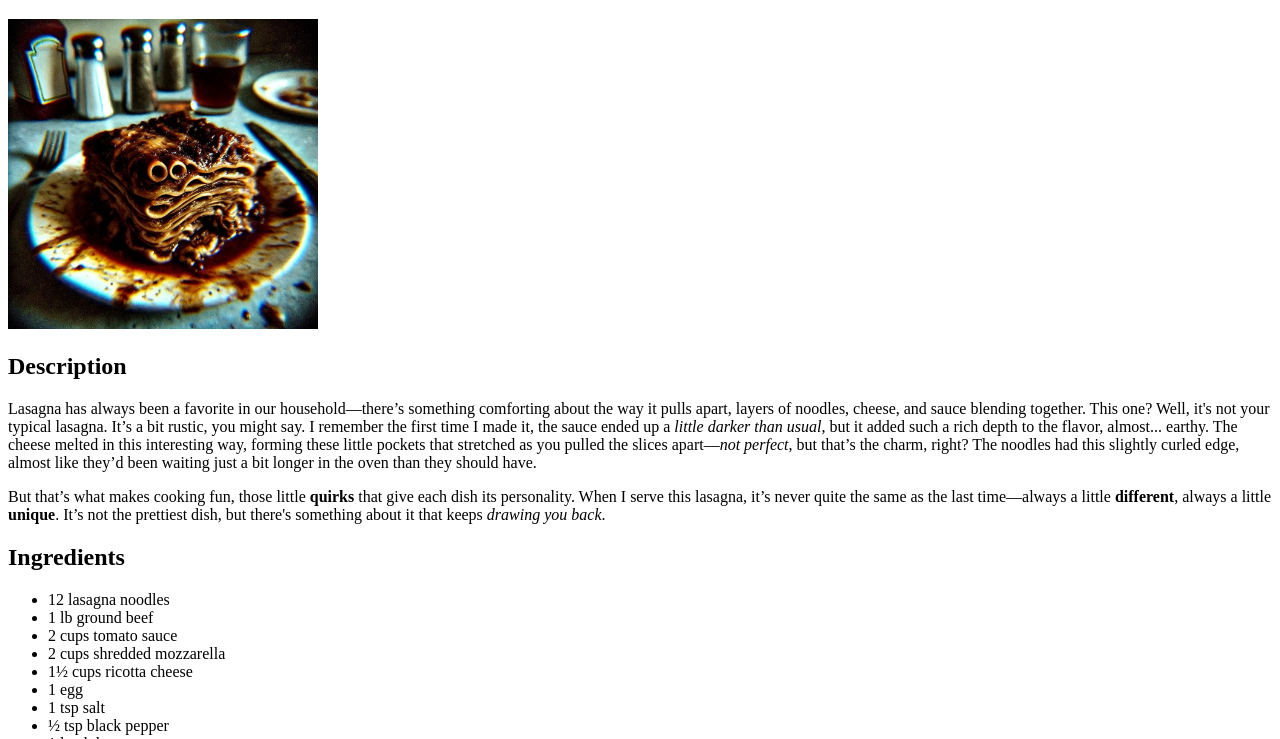
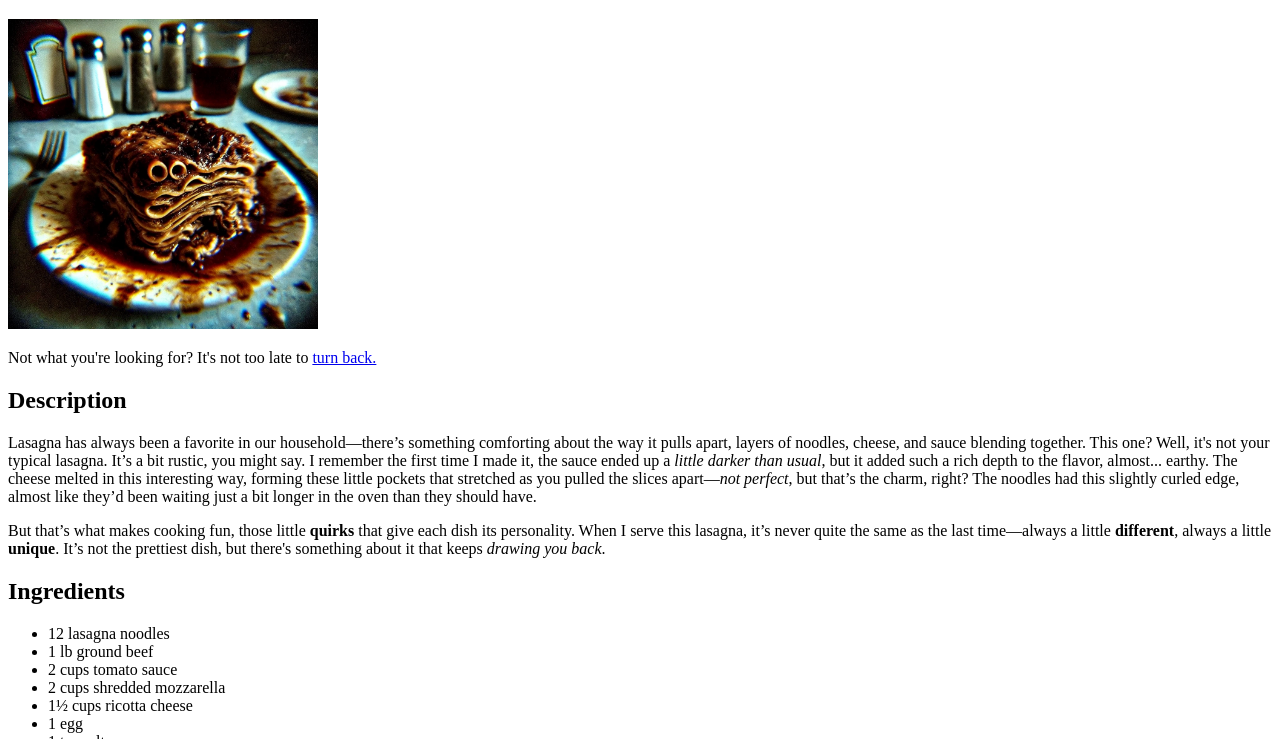
Before and after one commit to distill3/recipes, a plain HTML site: page recipes/lasagna.html in a window 1280 px wide. Shown: the part 61-800 px from the top of the page. Drawn offline with Linux system fonts and the light colour scheme.

Commit message:
Add return home links to all recipe pages

```diff
--- a/recipes/lasagna.html
+++ b/recipes/lasagna.html
@@ -8,8 +8,9 @@
 
     <body>
         <h1>Lasagna</h1>
+        <img src="../img/lasagna.webp" alt="A delicious plate of lasagna" width="310">
 
-        <img src="../img/lasagna.webp" alt="A delicious plate of lasagna" width="310">
+        <p>Not what you're looking for? It's not too late to <a href="../index.html">turn back.</a></p>
 
         <h2>Description</h2>
         <p>Lasagna has always been a favorite in our household—there&rsquo;s something comforting about the way it pulls apart, layers of noodles, cheese, and sauce blending together. This one? Well, it's not your typical lasagna. It&rsquo;s a bit rustic, you might say. I remember the first time I made it, the sauce ended up a <em>little darker than usual</em>, but it added such a rich depth to the flavor, almost... earthy. The cheese melted in this interesting way, forming these little pockets that stretched as you pulled the slices apart—<em>not perfect</em>, but that&rsquo;s the charm, right? The noodles had this slightly curled edge, almost like they&rsquo;d been waiting just a bit longer in the oven than they should have.</p>
```
Also changed, not shown: recipes/shepherdspie.html (+2 -0 lines), recipes/stuffedpeppers.html (+2 -0 lines).
